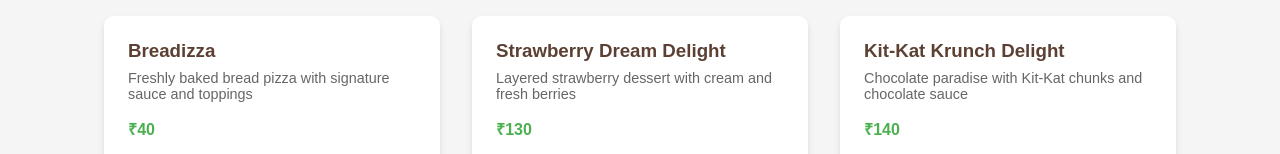
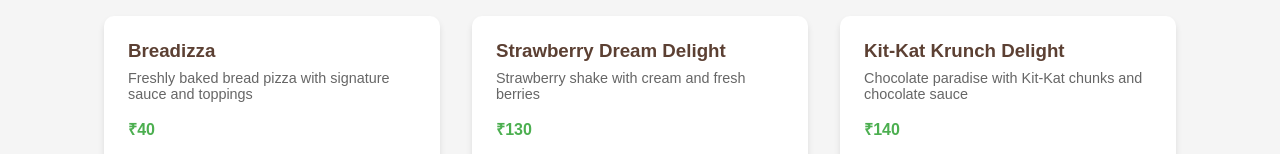
Before and after one commit to astikspandey/Lil-Chefs, a plain HTML site: page index.html in a window 1280 px wide. Both pictures are taken after a click on the link "Menu". Shown: the part 140-294 px from the top of the page. Drawn offline with Linux system fonts and the light colour scheme; a web font is replaced by a local one.

Commit message:
Update index.html

```diff
--- a/index.html
+++ b/index.html
@@ -1,4 +1,4 @@
-<!DOCTYPE html>
+    <!DOCTYPE html>
 <html lang="en">
 <head>
     <meta charset="UTF-8">
@@ -326,7 +326,7 @@
 
                 <div class="menu-card">
                     <h3>Strawberry Dream Delight</h3>
-                    <p>Layered strawberry dessert with cream and fresh berries</p>
+                    <p>Strawberry shake with cream and fresh berries</p>
                     <div class="price">₹130</div>
                     <button class="add-to-cart" onclick="addToCart('Strawberry Dream Delight', 130)">Add to Cart</button>
                 </div>
```
